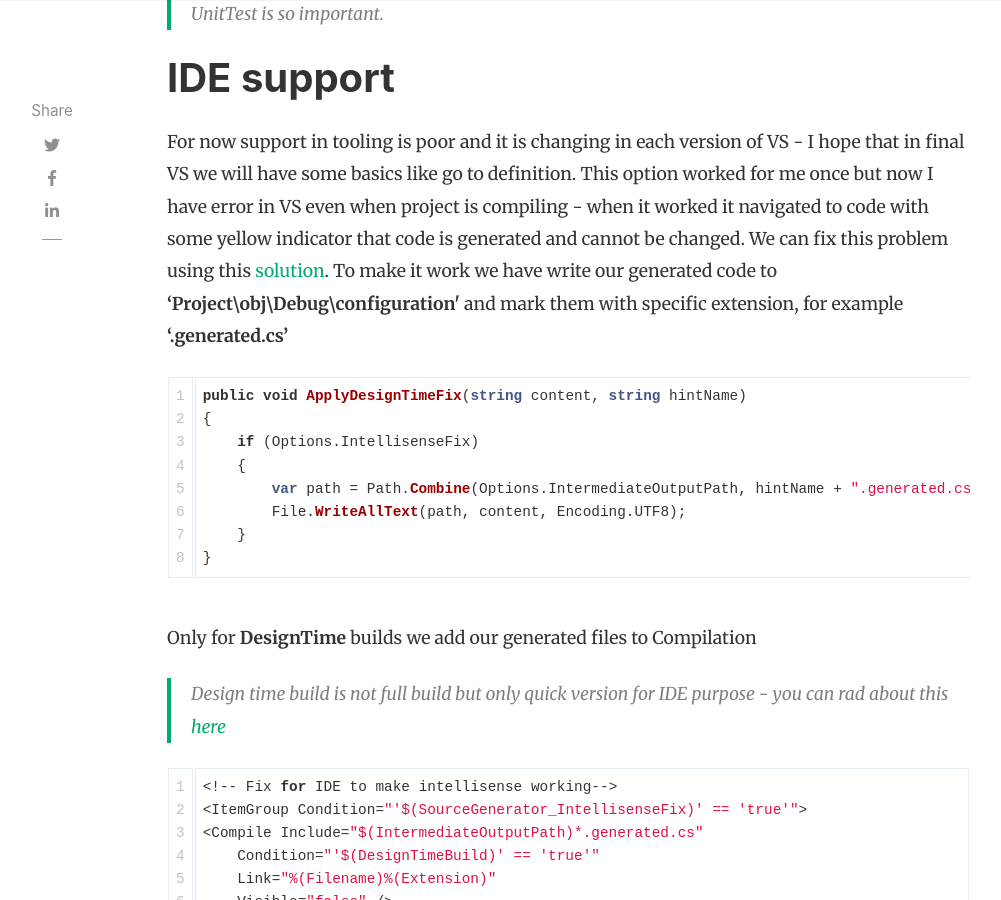
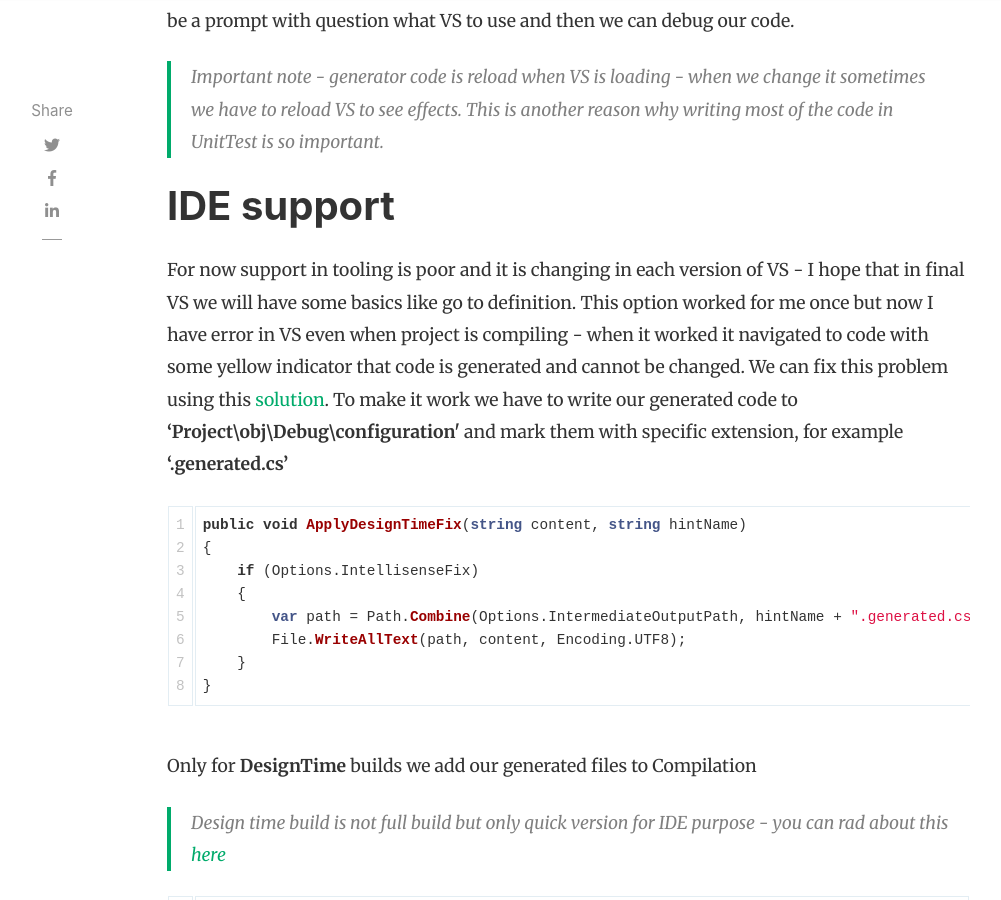
Before and after one commit to dominikjeske/dominikjeske.github.io, a Jekyll site: the page built from _posts/2020-11-09-source-generators.markdown, in a window 1280 px wide and 900 px high, scrolled down 20965 px. Shown: the whole window, without its empty margins (118-1119 px from the left). Built offline with Jekyll 4.4.1, drawn with Linux system fonts in a browser that asks for light colours; nearby versions of some CDN libraries; comment, search, counter and statistics services are not loaded; some of the changed text lies outside the part shown.

Commit message:
fix typos

`````diff
--- a/_posts/2020-11-09-source-generators.markdown
+++ b/_posts/2020-11-09-source-generators.markdown
@@ -584,7 +588,7 @@ but to do it more pro we can do it behind some configuration so when **SourceGen
 # IDE support
 
 For now support in tooling is poor and it is changing in each version of VS - I hope that in final VS we will have some basics like go to definition. This option worked for me once but now I have error in VS even when project is compiling - when it worked it navigated to code with some yellow indicator that code is generated and cannot be changed.
-We can fix this problem using this [solution](https://github.com/dotnet/roslyn/issues/44093). To make it work we have write our generated code to **'Project\obj\Debug\configuration\'** and mark them with specific extension, for example **'.generated.cs'**
+We can fix this problem using this [solution](https://github.com/dotnet/roslyn/issues/44093). To make it work we have to write our generated code to **'Project\obj\Debug\configuration\'** and mark them with specific extension, for example **'.generated.cs'**
 
 ````c#
 public void ApplyDesignTimeFix(string content, string hintName)
`````
Also changed, not shown: other parts of _posts/2020-11-09-source-generators.markdown (+4 -4 lines).
